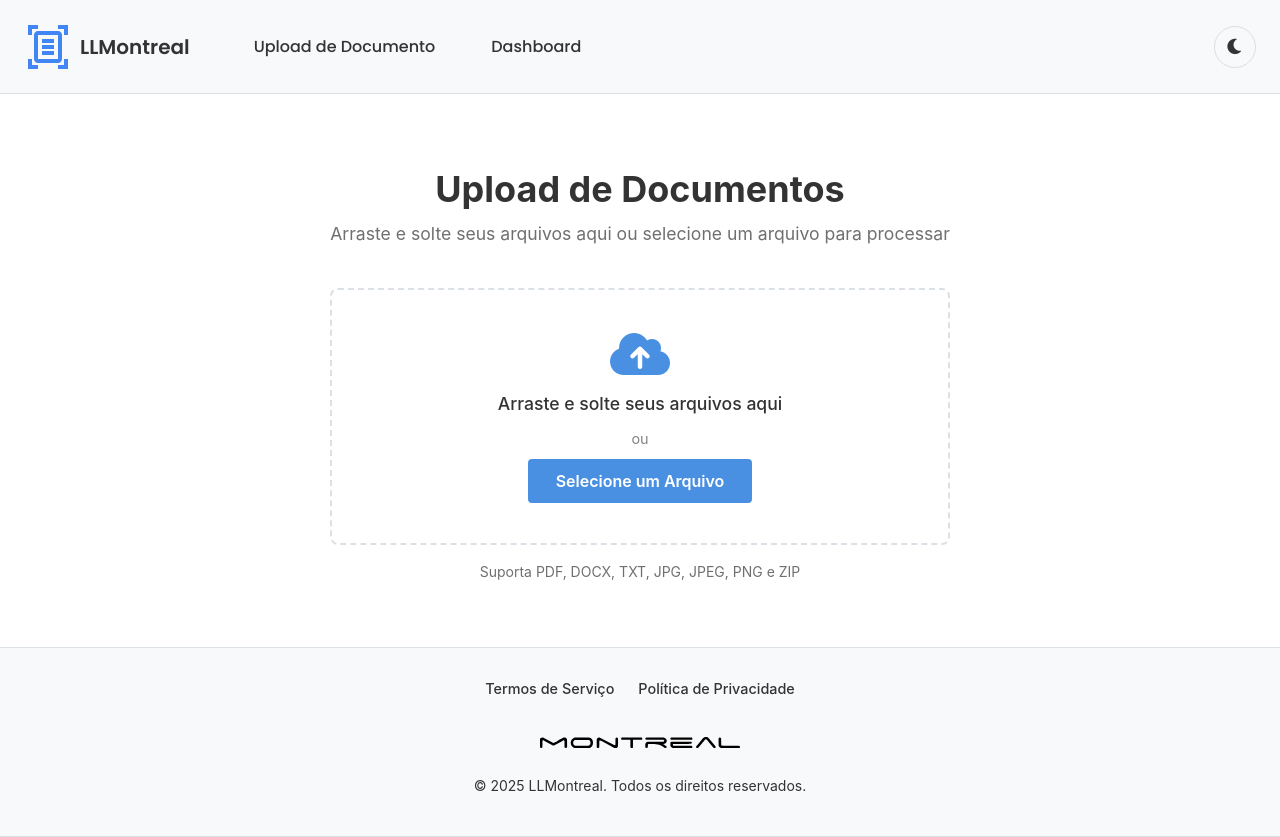
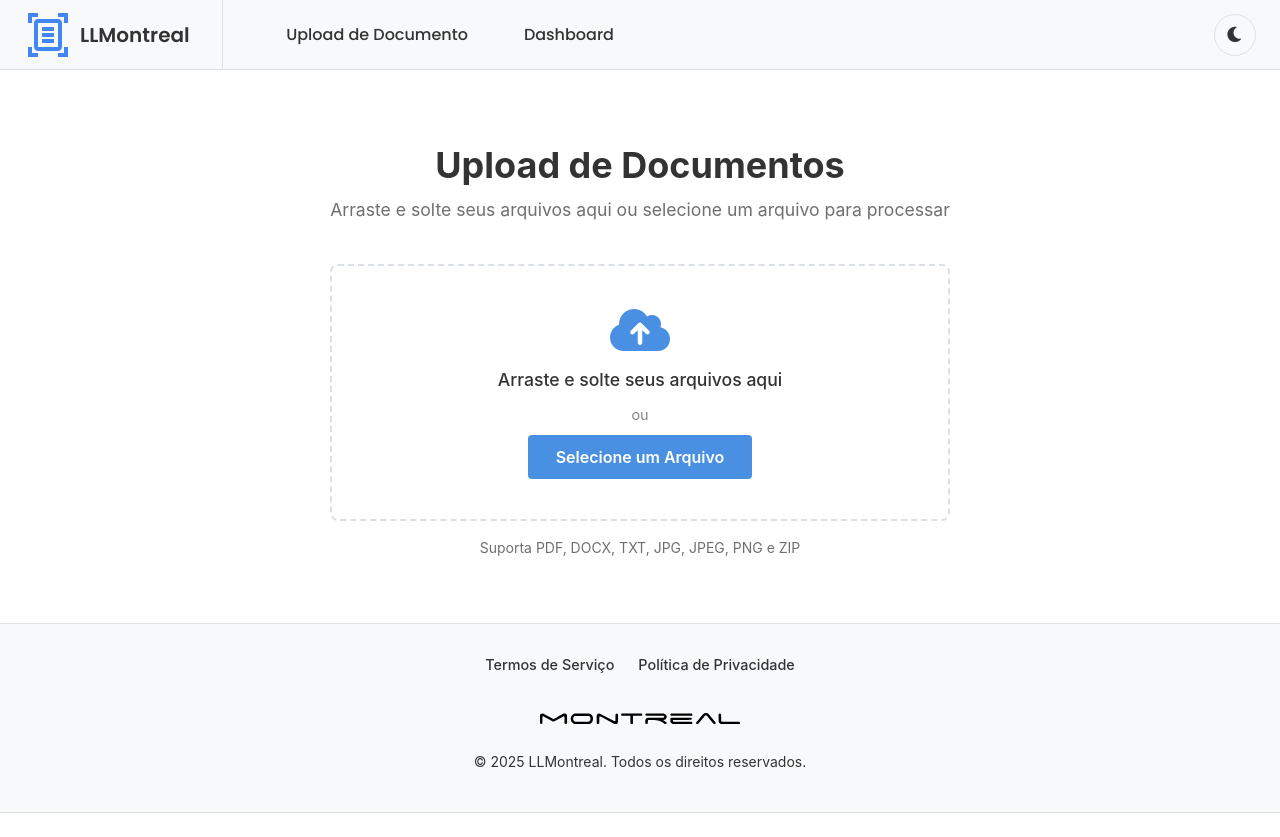
Before and after one commit to LLMontreal/llmontreal-frontend, an Angular app: page / in a window 1280 px wide. After the commit the page ends 813 px from the top, so only its background shows below. Built offline with nearby package versions, Linux system fonts and the light colour scheme.

Commit message:
ajusta destaque no header e cria a barra de divisão da logo

```diff
--- a/src/app/components/header/header.component.html
+++ b/src/app/components/header/header.component.html
@@ -4,8 +4,10 @@
       <img src="assets/logo-LlMontreal.svg" alt="LlMontreal logo" class="logo-icon" />
       <span class="brand-name">LLMontreal</span>
     </a>
+      <div class="header-divider"></div>
+
       <nav class="header-nav" aria-label="Primary Navigation">
-        <a routerLink="/upload" routerLinkActive="active-link" [routerLinkActiveOptions]="{ exact: true }">
+        <a routerLink="/upload-document" routerLinkActive="active-link" [routerLinkActiveOptions]="{ exact: true }">
   Upload de Documento
 </a>
 
--- a/src/app/components/header/header.component.scss
+++ b/src/app/components/header/header.component.scss
@@ -1,7 +1,7 @@
 @import url("https://fonts.googleapis.com/css2?family=Poppins:wght@500;600&display=swap");
 
 .main-header {
-  padding: 12px 24px;
+  padding: 0px 24px;
   display: flex;
   align-items: center;
   justify-content: space-between;
@@ -188,8 +188,9 @@ body.dark .theme-toggle {
   display: flex;
   align-items: center;
   justify-content: flex-start;
-  gap: 2rem;
+  column-gap: 2rem;
   width: auto;
+  height: 100%;
 }
 
 
@@ -197,5 +198,15 @@ body.dark .theme-toggle {
 .header-right {
   display: flex;
   align-items: center;
-  gap: 1rem;
 }
+.header-divider {
+  width: 1px;
+  align-self: stretch;
+  margin: 0;
+  background-color: var(--color-border-light);
+  opacity: 1;
+}
+
+body.dark .header-divider {
+  background-color: var(--color-border-dark);
+}
```
